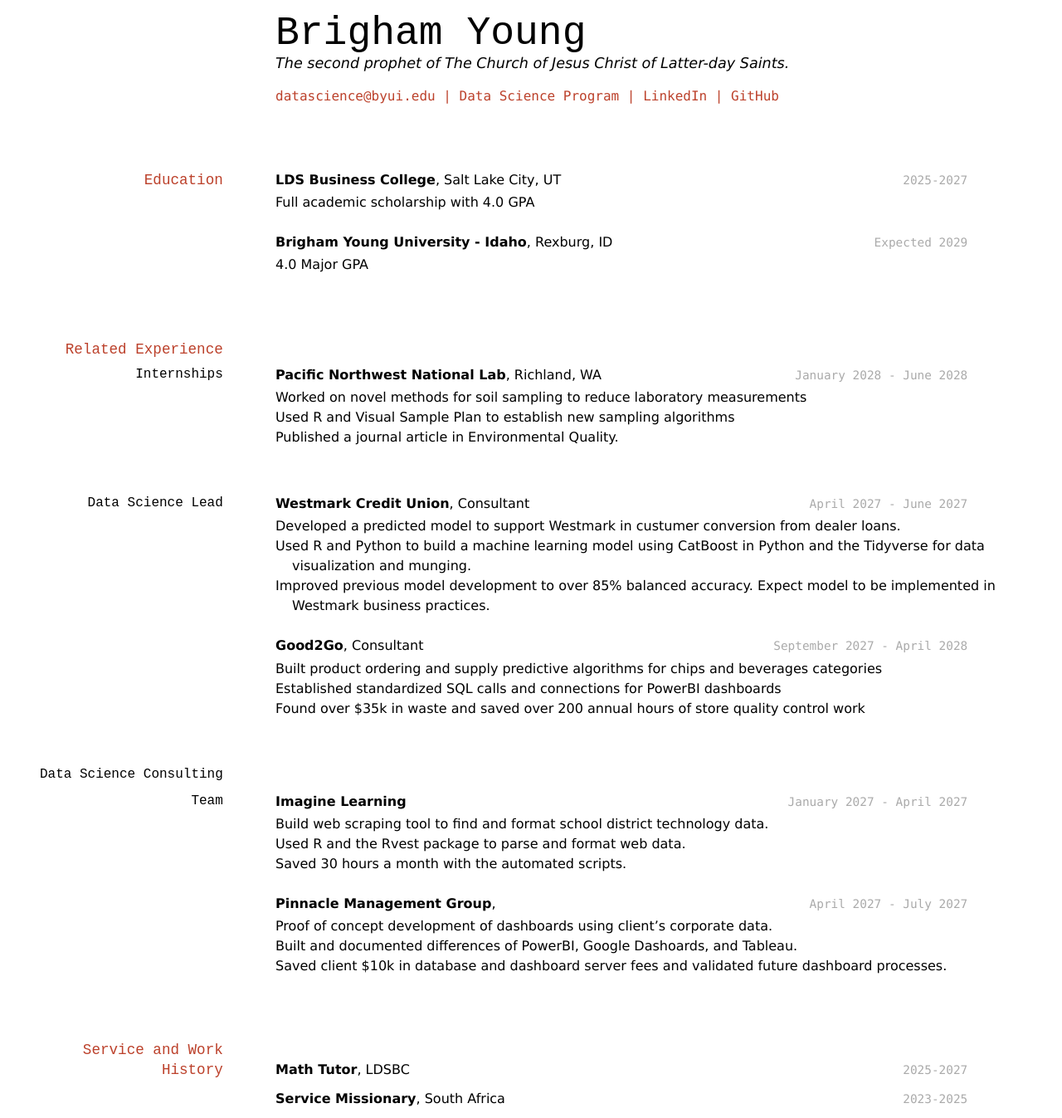
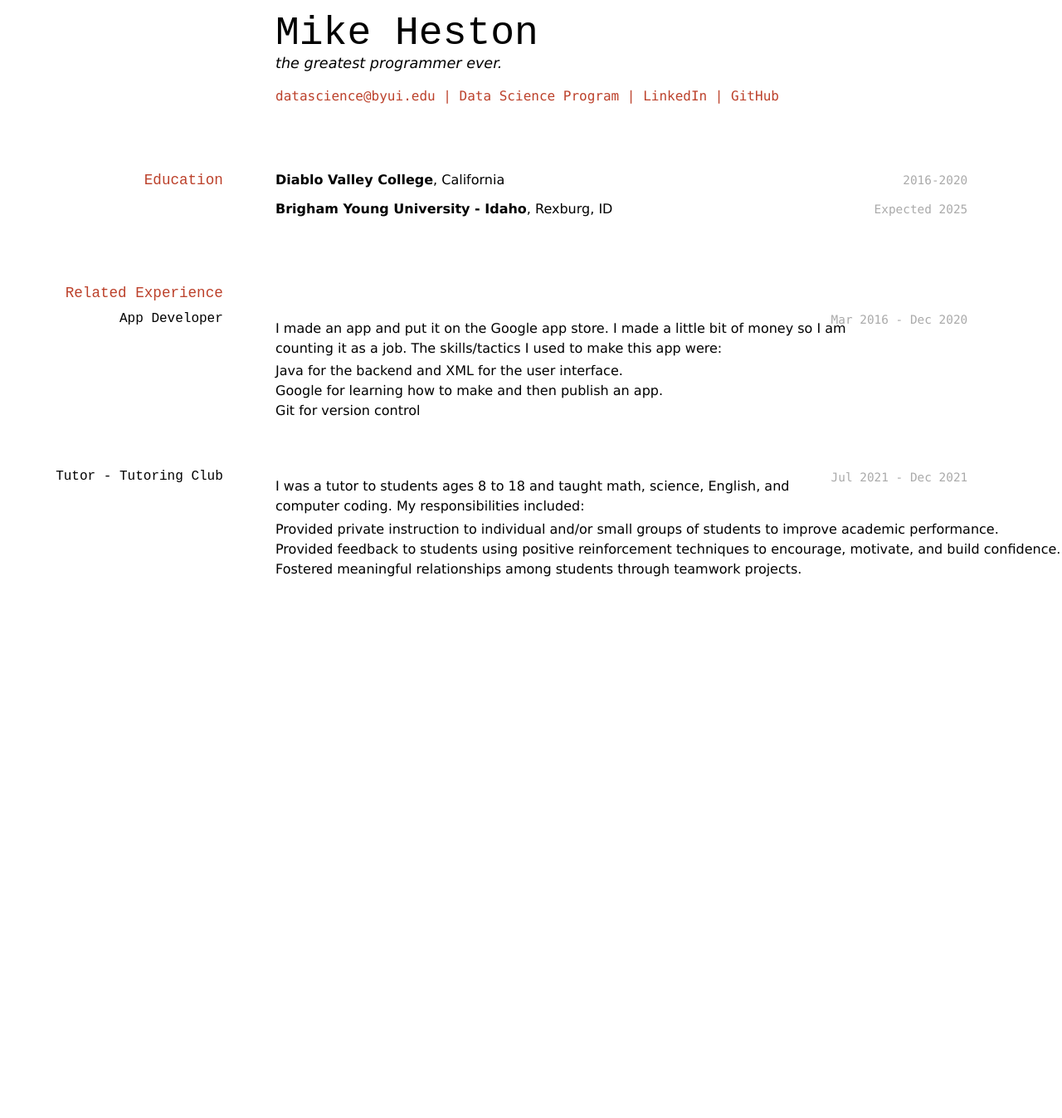
Before and after one commit to mdogdope/heston-resume, a Jekyll site: the page built from docs/index.md, in a window 1280 px wide. Shown: the whole page at 83% size. Built offline with Jekyll 4.4.1, drawn with Linux system fonts in a browser that asks for light colours; after the commit the page ends 900 px from its top, so only the background shows below that.

Commit message:
Changed stuff

```diff
--- a/docs/index.md
+++ b/docs/index.md
@@ -1,9 +1,9 @@
 ---
 layout: cv
-title: Brigham Young's Resume
+title: Mike Heston's Resume
 ---
-# Brigham Young
-The second prophet of The Church of Jesus Christ of Latter-day Saints.
+# Mike Heston
+the greatest programmer ever.
 
 <div id="webaddress">
 <a href="datascience@byui.edu">datascience@byui.edu</a>
@@ -16,69 +16,37 @@ The second prophet of The Church of Jesus Christ of Latter-day Saints.
 
 ## Education
 
-`2025-2027`
-__LDS Business College__, Salt Lake City, UT
+`2016-2020`
+__Diablo Valley College__, California
 
-- Full academic scholarship with 4.0 GPA
-
-`Expected 2029`
+`Expected 2025`
 __Brigham Young University - Idaho__, Rexburg, ID
-
-- 4.0 Major GPA
 
 
 ## Related Experience
 
-### Internships
 
-`January 2028 - June 2028`
-__Pacific Northwest National Lab__, Richland, WA
+### App Developer
 
-- Worked on novel methods for soil sampling to reduce laboratory measurements
-- Used R and Visual Sample Plan to establish new sampling algorithms
-- Published a journal article in Environmental Quality.
+`Mar 2016 - Dec 2020`
 
-### Data Science Lead
+I made an app and put it on the Google app store. I made a little bit of money so I am counting it as a job. The skills/tactics I used to make this app were:
 
-`April 2027 - June 2027`
-__Westmark Credit Union__, Consultant
-
-- Developed a predicted model to support Westmark in custumer conversion from dealer loans.
-- Used R and Python to build a machine learning model using CatBoost in Python and the Tidyverse for data visualization and munging.
-- Improved previous model development to over 85% balanced accuracy. Expect model to be implemented in Westmark business practices.
-
-`September 2027 - April 2028`
-__Good2Go__, Consultant
-
-- Built product ordering and supply predictive algorithms for chips and beverages categories
-- Established standardized SQL calls and connections for PowerBI dashboards
-- Found over $35k in waste and saved over 200 annual hours of store quality control work
-
-### Data Science Consulting Team
-
-`January 2027 - April 2027`
-__Imagine Learning__
-
-- Build web scraping tool to find and format school district technology data.
-- Used R and the Rvest package to parse and format web data.
-- Saved 30 hours a month with the automated scripts.
-
-`April 2027 - July 2027`
-__Pinnacle Management Group__,
-
-- Proof of concept development of dashboards using client's corporate data.
-- Built and documented differences of PowerBI, Google Dashoards, and Tableau.
-- Saved client $10k in database and dashboard server fees and validated future dashboard processes.
+- Java for the backend and XML for the user interface.
+- Google for learning how to make and then publish an app.
+- Git for version control
 
 
-## Service and Work History
+### Tutor - Tutoring Club
 
-`2025-2027`
-__Math Tutor__, LDSBC
+`Jul 2021 - Dec 2021`
 
+I was a tutor to students ages 8 to 18 and taught math, science, English, and computer coding. My responsibilities included:
 
-`2023-2025`
-__Service Missionary__, South Africa
+- Provided private instruction to individual and/or small groups of students to improve academic performance.
+- Provided feedback to students using positive reinforcement techniques to encourage, motivate, and build confidence.
+- Fostered meaningful relationships among students through teamwork projects.
+
 
 
 
```
